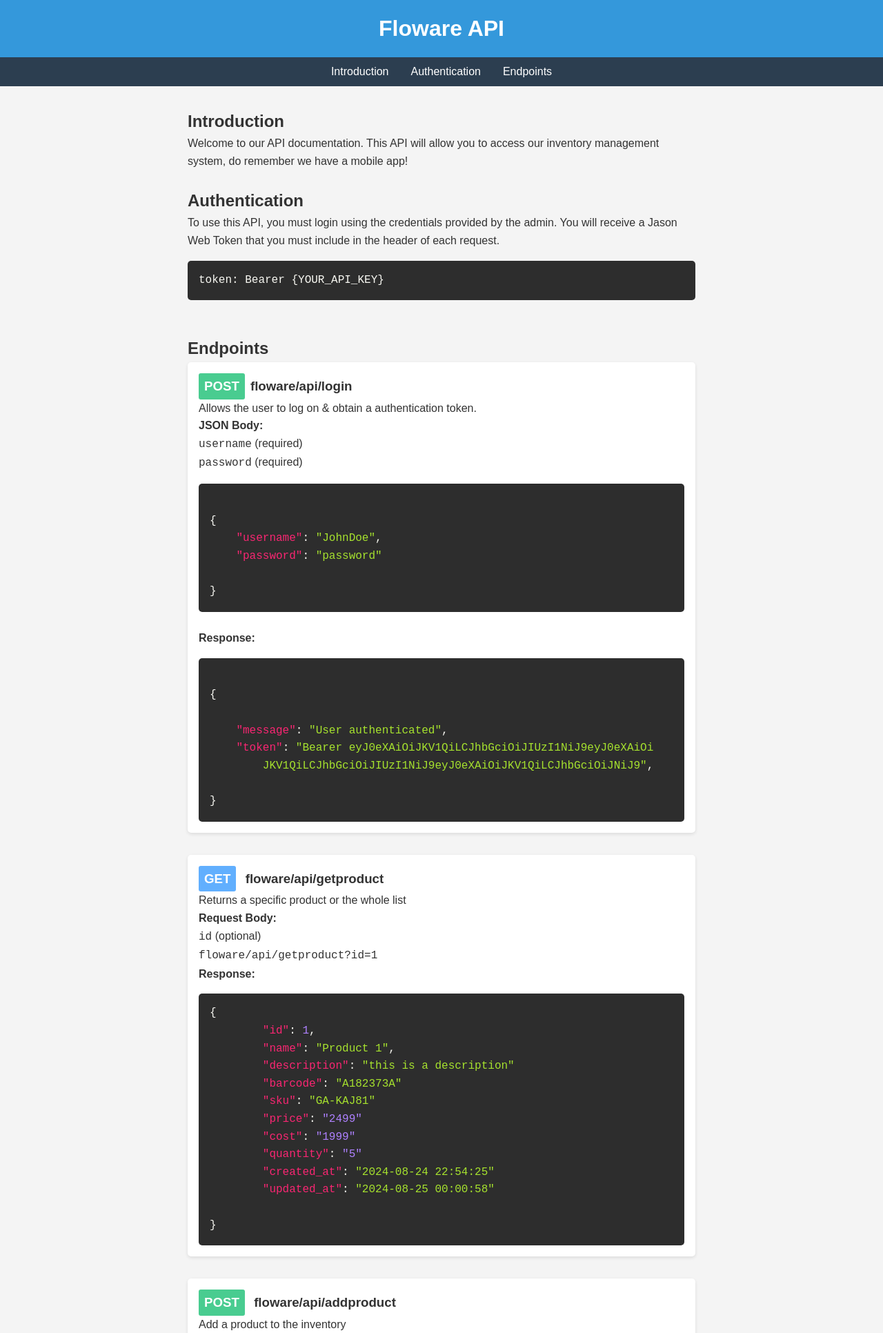
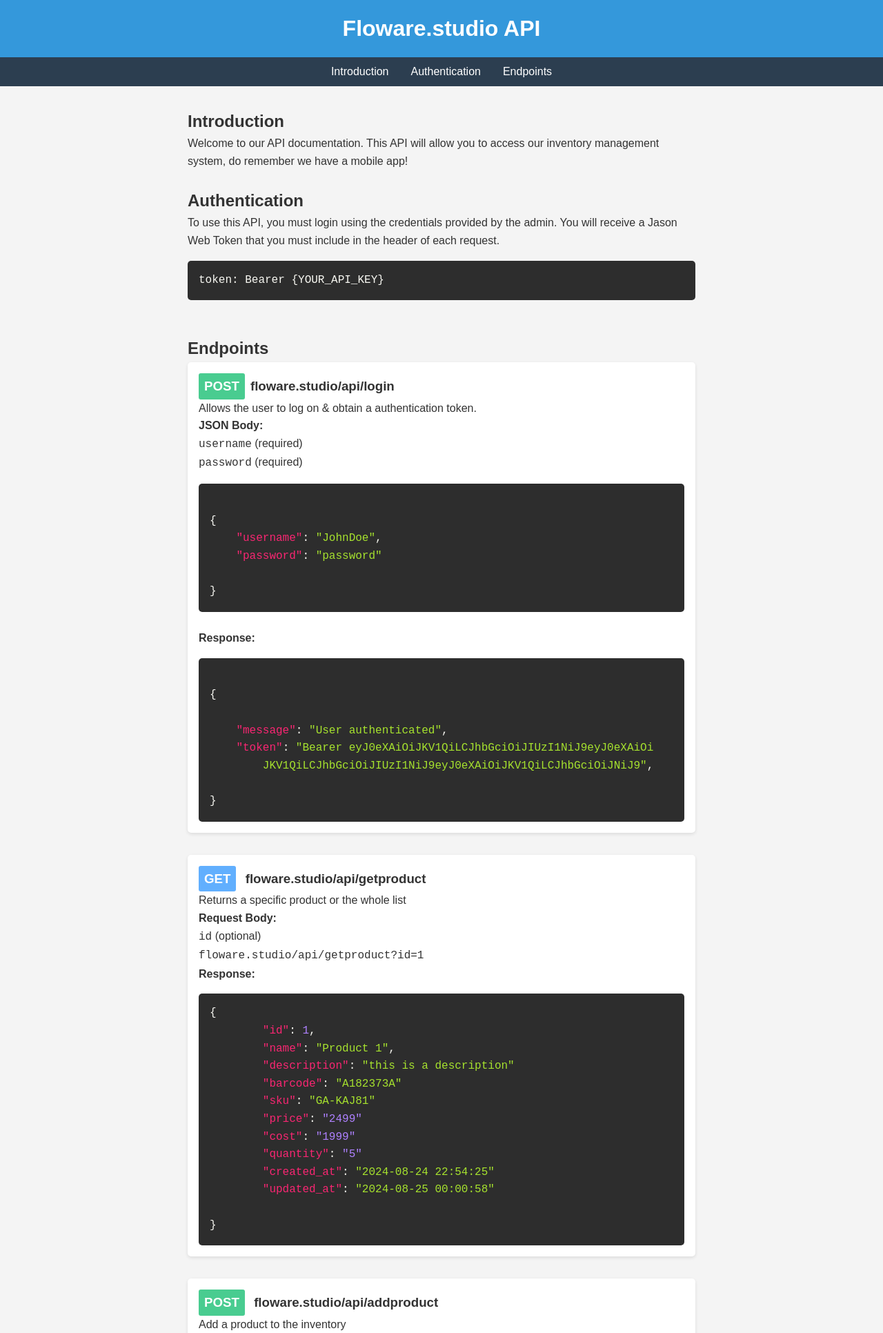
Before and after one commit to FloWareR/Floware, a PHP site: page / in a window 1280 px wide. Shown: the top 1932 px of the page at 69% size. Run offline with PHP 8.4, Linux system fonts and the light colour scheme; data that the repository does not hold is empty.

Commit message:
Fixed route in documentation

```diff
--- a/app/Views/landingpage.php
+++ b/app/Views/landingpage.php
@@ -3,7 +3,7 @@
 <head>
     <meta charset="UTF-8">
     <meta name="viewport" content="width=device-width, initial-scale=1.0">
-    <title>Floware API</title>
+    <title>Floware.studio API</title>
     <style>
         :root {
             --primary-color: #3498db;
@@ -132,7 +132,7 @@
 </head>
 <body>
     <header>
-        <h1>Floware API</h1>
+        <h1>Floware.studio API</h1>
     </header>
     <nav>
         <ul>
@@ -165,7 +165,7 @@
 
             <h2>Endpoints</h2>
             <div class="endpoint">
-                <h3><span class="method post">POST</span>floware/api/login</h3>
+                <h3><span class="method post">POST</span>floware.studio/api/login</h3>
                 <p>Allows the user to log on & obtain a authentication token.</p>
                 <h4>JSON Body:</h4>
                 <ul>
@@ -190,12 +190,12 @@
 }</code></pre>
                     </div>
                     <div class="endpoint">
-                        <h3><span class="method get">GET</span> floware/api/getproduct</h3>
+                        <h3><span class="method get">GET</span> floware.studio/api/getproduct</h3>
                         <p>Returns a specific product or the whole list</p>
                         <h4>Request Body:</h4>
                 <ul>
                     <li><code>id</code> (optional)</li>
-                    <li><code>floware/api/getproduct?id=1</code></li>
+                    <li><code>floware.studio/api/getproduct?id=1</code></li>
 
                 </ul>
                         <h4>Response:</h4>
@@ -214,7 +214,7 @@
 }</code></pre>
                     </div>
                     <div class="endpoint">
-                        <h3><span class="method post">POST</span> floware/api/addproduct</h3>
+                        <h3><span class="method post">POST</span> floware.studio/api/addproduct</h3>
                         <p>Add a product to the inventory</p>
                         <h4>JSON Body:</h4>
                 <ul>
@@ -247,12 +247,12 @@
 }</code></pre>
                     </div>
                     <div class="endpoint">
-                        <h3><span class="method patch">PATCH</span> floware/api/updateproduct</h3>
+                        <h3><span class="method patch">PATCH</span> floware.studio/api/updateproduct</h3>
                         <p>Update product info</p>
                         <h4>Request Body:</h4>
                 <ul>
                     <li><code>id</code> (required)</li>
-                    <li><code>floware/api/updateproduct?id=1</code></li>
+                    <li><code>floware.studio/api/updateproduct?id=1</code></li>
 
                 </ul>
                         <h4>Response:</h4>
@@ -271,12 +271,12 @@
                     </div>
 
                     <div class="endpoint">
-                        <h3><span class="method delete">DELETE</span> floware/api/deleteproduct</h3>
+                        <h3><span class="method delete">DELETE</span> floware.studio/api/deleteproduct</h3>
                         <p>Returns a specific product or the whole list</p>
                         <h4>Request Body:</h4>
                 <ul>
                     <li><code>id</code> (required)</li>
-                    <li><code>floware/api/deleteproduct?id=1</code></li>
+                    <li><code>floware.studio/api/deleteproduct?id=1</code></li>
 
                 </ul>
                         <h4>Response:</h4>
```
